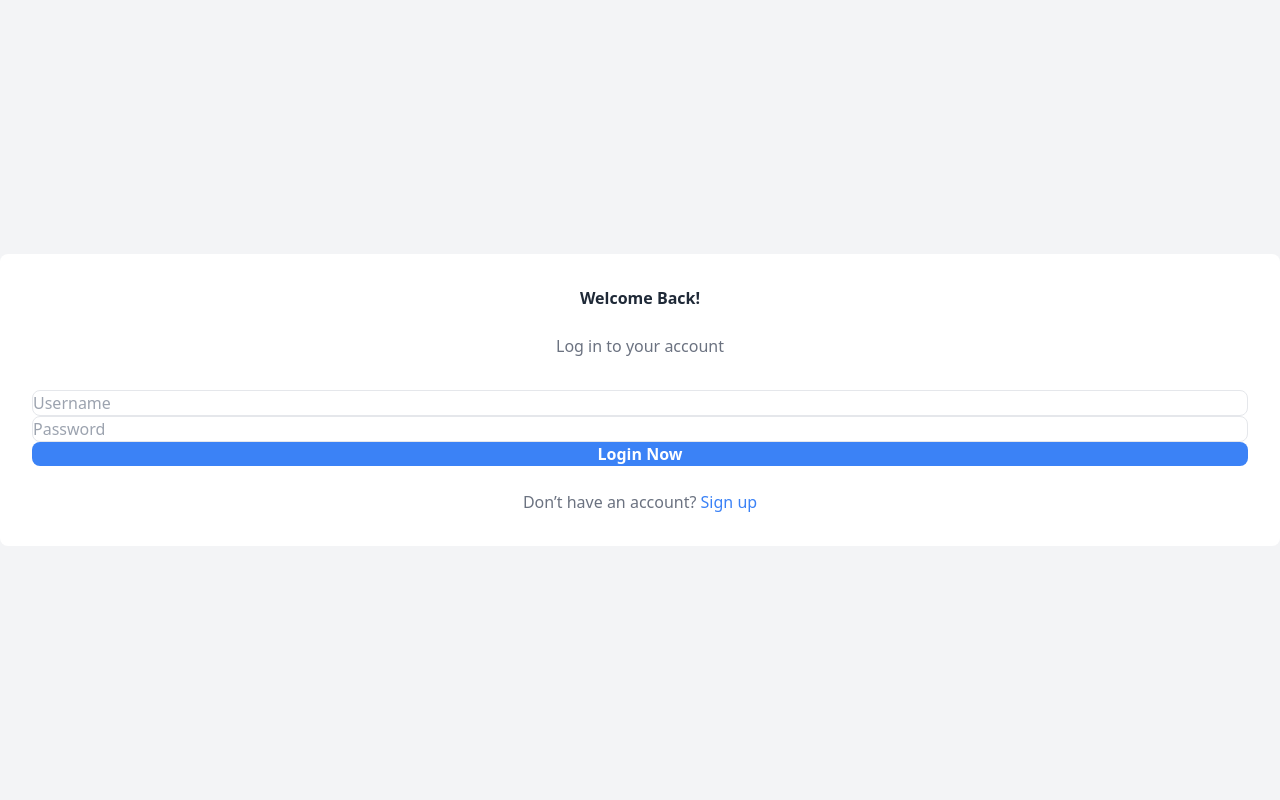
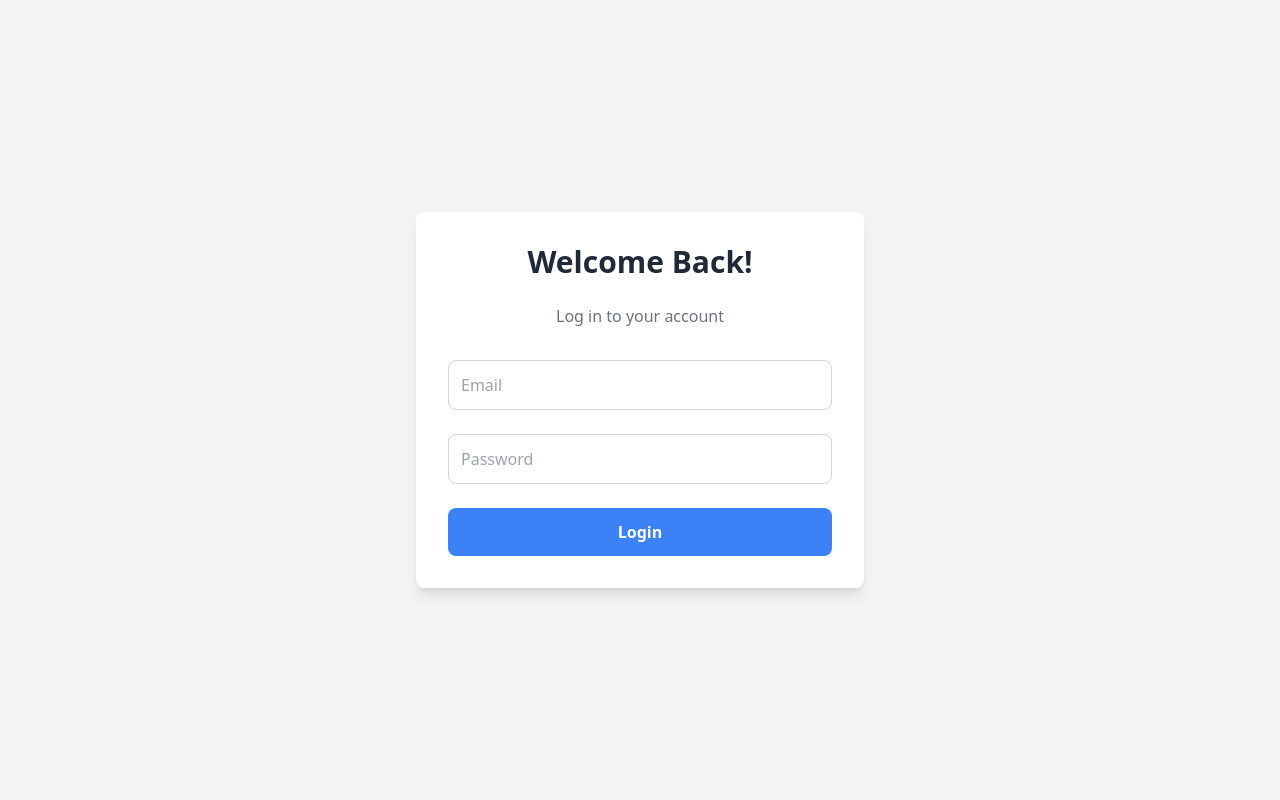
Before and after one commit to robbiedibari/FinancialWebApp, a Flask app: page /login in a window 1280 px wide. Run offline with Flask 3, Linux system fonts and the light colour scheme.

Commit message:
Fixed the login button

```diff
--- a/app.py
+++ b/app.py
@@ -1,8 +1,8 @@
-from flask import Flask, render_template, url_for, redirect,flash
+from flask import Flask, render_template, url_for, redirect, flash
 from flask_sqlalchemy import SQLAlchemy
 from flask_login import UserMixin, login_user, LoginManager, login_required, logout_user, current_user
 from flask_wtf import FlaskForm
-from wtforms import StringField, PasswordField, SubmitField,EmailField, TelField, validators
+from wtforms import StringField, PasswordField, SubmitField, EmailField, TelField, validators
 from wtforms.validators import InputRequired, Length, ValidationError
 from flask_bcrypt import Bcrypt
 import os
@@ -11,6 +11,7 @@ import os
 # Define your User model outside of create_app
 db = SQLAlchemy()  # Define SQLAlchemy instance here
 bcrypt = Bcrypt()
+
 
 def create_app():
     app = Flask(__name__)
@@ -32,6 +33,7 @@ def create_app():
     @app.route('/')
     def home():
         return render_template('home.html')
+
     @app.route('/logout')
     @login_required
     def logout():
@@ -42,10 +44,13 @@ def create_app():
     def login():
         form = LoginForm()
         if form.validate_on_submit():
-            user = User.query.filter_by(username=form.username.data).first()
+            user = User.query.filter_by(email=form.email.data).first()
             if user and bcrypt.check_password_hash(user.password, form.password.data):
                 login_user(user)
+                flash('Login successful', 'success')
                 return redirect(url_for('dashboard'))
+            else:
+                flash('Login unsuccessful, Please check your username and passoword')
         return render_template('login.html', form=form)
 
     @app.route('/dashboard', methods=['GET', 'POST'])
@@ -63,7 +68,8 @@ def create_app():
         if form.validate_on_submit():
             print('Form Submitted Successfully')
             try:
-                hashed_password = bcrypt.generate_password_hash(form.password.data).decode('utf-8')
+                hashed_password = bcrypt.generate_password_hash(
+                    form.password.data).decode('utf-8')
                 new_user = User(
                     username=form.username.data,
                     email=form.email.data,
@@ -79,7 +85,8 @@ def create_app():
 
             except Exception as e:
                 db.session.rollback()
-                flash('An error occurred during registration. Please try again.', 'danger')
+                flash(
+                    'An error occurred during registration. Please try again.', 'danger')
                 print(f"Error: {e}")
         else:
             print('Form did not validate!')
@@ -87,39 +94,49 @@ def create_app():
 
     return app
 
+
 class User(db.Model, UserMixin):
     id = db.Column(db.Integer, primary_key=True)
-    email = db.Column(db.String(20), nullable=False, unique = True)
+    email = db.Column(db.String(20), nullable=False, unique=True)
     username = db.Column(db.String(20), nullable=False, unique=True)
     password = db.Column(db.String(80), nullable=False)
-    first_name = db.Column(db.String(20), nullable= False)
-    last_name = db.Column(db.String(20), nullable = False)
+    first_name = db.Column(db.String(20), nullable=False)
+    last_name = db.Column(db.String(20), nullable=False)
 
 
 class RegistrationForm(FlaskForm):
-    username = StringField('Username', [validators.DataRequired(), validators.Length(min=4, max=25)])
-    email = EmailField('Email', [validators.DataRequired(), validators.Email()])
-    password = PasswordField('Password', [validators.DataRequired(), validators.Length(min=6)])
-    confirm_password = PasswordField('Confirm Password', [validators.DataRequired(), validators.EqualTo('password', message='Passwords must match')])
+    username = StringField(
+        'Username', [validators.DataRequired(), validators.Length(min=4, max=25)])
+    email = EmailField(
+        'Email', [validators.DataRequired(), validators.Email()])
+    password = PasswordField(
+        'Password', [validators.DataRequired(), validators.Length(min=6)])
+    confirm_password = PasswordField('Confirm Password', [validators.DataRequired(
+    ), validators.EqualTo('password', message='Passwords must match')])
     first_name = StringField('First Name', [validators.DataRequired()])
     last_name = StringField('Last Name', [validators.DataRequired()])
     submit = SubmitField('Register')
 
-
     def validate_email(self, email):
-        existing_user_email = User.query.filter_by(email = email.data).first()
+        existing_user_email = User.query.filter_by(email=email.data).first()
         if existing_user_email:
             raise ValidationError(
                 'Email already exists. Please Choose a different one.'
             )
 
+
 class LoginForm(FlaskForm):
-    username = StringField(validators=[InputRequired(), Length(min = 4, max=20)], render_kw={'placeholder' : 'Username'})
-    password = PasswordField(validators=[InputRequired(), Length(min=4, max=20)], render_kw={'placeholder': 'password'})
-    email = EmailField('Email', [validators.DataRequired()])
+    email = EmailField(
+        'Email',
+        validators=[InputRequired(), Length(max=50), validators.Email()],
+        render_kw={'placeholder': 'Email'}
+    )
+    password = PasswordField(validators=[InputRequired(), Length(
+        min=4, max=20)], render_kw={'placeholder': 'password'})
+
     submit = SubmitField('Login Now')
 
 
 if __name__ == '__main__':
     app = create_app()
-    app.run(port=5001,debug=True)
+    app.run(port=5001, debug=True)
--- a/static/css/tailwind_output.css
+++ b/static/css/tailwind_output.css
@@ -653,6 +653,10 @@ video {
   width: 100%;
 }
 
+.max-w-md {
+  max-width: 28rem;
+}
+
 .flex-1 {
   flex: 1 1 0%;
 }
@@ -663,6 +667,10 @@ video {
 
 .items-center {
   align-items: center;
+}
+
+.justify-center {
+  justify-content: center;
 }
 
 .justify-between {
@@ -677,6 +685,12 @@ video {
   --tw-space-y-reverse: 0;
   margin-top: calc(1rem * calc(1 - var(--tw-space-y-reverse)));
   margin-bottom: calc(1rem * var(--tw-space-y-reverse));
+}
+
+.space-y-6 > :not([hidden]) ~ :not([hidden]) {
+  --tw-space-y-reverse: 0;
+  margin-top: calc(1.5rem * calc(1 - var(--tw-space-y-reverse)));
+  margin-bottom: calc(1.5rem * var(--tw-space-y-reverse));
 }
 
 .space-y-8 > :not([hidden]) ~ :not([hidden]) {
@@ -701,6 +715,16 @@ video {
   border-top-width: 1px;
 }
 
+.border-gray-300 {
+  --tw-border-opacity: 1;
+  border-color: rgb(209 213 219 / var(--tw-border-opacity, 1));
+}
+
+.border-red-400 {
+  --tw-border-opacity: 1;
+  border-color: rgb(248 113 113 / var(--tw-border-opacity, 1));
+}
+
 .bg-blue-50 {
   --tw-bg-opacity: 1;
   background-color: rgb(239 246 255 / var(--tw-bg-opacity, 1));
@@ -721,13 +745,27 @@ video {
   background-color: rgb(229 231 235 / var(--tw-bg-opacity, 1));
 }
 
+.bg-red-100 {
+  --tw-bg-opacity: 1;
+  background-color: rgb(254 226 226 / var(--tw-bg-opacity, 1));
+}
+
 .bg-white {
   --tw-bg-opacity: 1;
   background-color: rgb(255 255 255 / var(--tw-bg-opacity, 1));
 }
 
+.bg-green-100 {
+  --tw-bg-opacity: 1;
+  background-color: rgb(220 252 231 / var(--tw-bg-opacity, 1));
+}
+
 .p-2 {
   padding: 0.5rem;
+}
+
+.p-3 {
+  padding: 0.75rem;
 }
 
 .p-4 {
@@ -762,6 +800,11 @@ video {
   padding-bottom: 0.75rem;
 }
 
+.py-8 {
+  padding-top: 2rem;
+  padding-bottom: 2rem;
+}
+
 .text-left {
   text-align: left;
 }
@@ -779,6 +822,11 @@ video {
   line-height: 2rem;
 }
 
+.text-3xl {
+  font-size: 1.875rem;
+  line-height: 2.25rem;
+}
+
 .text-4xl {
   font-size: 2.25rem;
   line-height: 2.5rem;
@@ -794,12 +842,21 @@ video {
   line-height: 1.75rem;
 }
 
+.text-sm {
+  font-size: 0.875rem;
+  line-height: 1.25rem;
+}
+
 .font-bold {
   font-weight: 700;
 }
 
 .font-semibold {
   font-weight: 600;
+}
+
+.capitalize {
+  text-transform: capitalize;
 }
 
 .text-blue-500 {
@@ -827,13 +884,25 @@ video {
   color: rgb(31 41 55 / var(--tw-text-opacity, 1));
 }
 
+.text-red-700 {
+  --tw-text-opacity: 1;
+  color: rgb(185 28 28 / var(--tw-text-opacity, 1));
+}
+
 .text-white {
   --tw-text-opacity: 1;
   color: rgb(255 255 255 / var(--tw-text-opacity, 1));
 }
 
-.underline {
-  text-decoration-line: underline;
+.text-green-700 {
+  --tw-text-opacity: 1;
+  color: rgb(21 128 61 / var(--tw-text-opacity, 1));
+}
+
+.shadow-lg {
+  --tw-shadow: 0 10px 15px -3px rgb(0 0 0 / 0.1), 0 4px 6px -4px rgb(0 0 0 / 0.1);
+  --tw-shadow-colored: 0 10px 15px -3px var(--tw-shadow-color), 0 4px 6px -4px var(--tw-shadow-color);
+  box-shadow: var(--tw-ring-offset-shadow, 0 0 #0000), var(--tw-ring-shadow, 0 0 #0000), var(--tw-shadow);
 }
 
 .shadow-md {
@@ -852,14 +921,13 @@ video {
   background-color: rgb(37 99 235 / var(--tw-bg-opacity, 1));
 }
 
-.hover\:text-blue-700:hover {
-  --tw-text-opacity: 1;
-  color: rgb(29 78 216 / var(--tw-text-opacity, 1));
-}
-
 .hover\:text-gray-800:hover {
   --tw-text-opacity: 1;
   color: rgb(31 41 55 / var(--tw-text-opacity, 1));
+}
+
+.hover\:underline:hover {
+  text-decoration-line: underline;
 }
 
 .focus\:outline-none:focus {
@@ -877,3 +945,7 @@ video {
   --tw-ring-opacity: 1;
   --tw-ring-color: rgb(59 130 246 / var(--tw-ring-opacity, 1));
 }
+
+.focus\:ring-offset-2:focus {
+  --tw-ring-offset-width: 2px;
+}
--- a/templates/login.html
+++ b/templates/login.html
@@ -11,20 +11,36 @@
     <h2 class="text-3xl font-semibold text-center mb-6 text-gray-800">Welcome Back!</h2>
     <p class="text-center text-gray-500 mb-8">Log in to your account</p>
 
+    <!-- Flash messages (only show after form submission) -->
+    {% if request.method == 'POST' %}
+      {% with messages = get_flashed_messages(with_categories=true) %}
+        {% if messages %}
+          <div class="mb-6">
+            {% for category, message in messages %}
+              <div class="p-4 mb-4 text-sm rounded-lg {{ 'bg-green-100 text-green-700' if category == 'success' else 'bg-red-100 text-red-700' }}" role="alert">
+                {{ message }}
+              </div>
+            {% endfor %}
+          </div>
+        {% endif %}
+      {% endwith %}
+    {% endif %}
+
     <form method="POST" action="{{ url_for('login') }}" class="space-y-6">
       {{ form.hidden_tag() }}
       <div>
-        {{ form.username(class="w-full p-3 border border-gray-300 rounded-lg focus:outline-none focus:ring-2 focus:ring-blue-500", placeholder="Username") }}
+        {{ form.email(class="w-full p-3 border border-gray-300 rounded-lg focus:outline-none focus:ring-2 focus:ring-blue-500", placeholder="Email") }}
       </div>
       <div>
         {{ form.password(class="w-full p-3 border border-gray-300 rounded-lg focus:outline-none focus:ring-2 focus:ring-blue-500", placeholder="Password") }}
       </div>
       <div>
-        {{ form.submit(class="w-full p-3 bg-blue-500 text-white font-semibold rounded-lg hover:bg-blue-600") }}
+        <button
+          type="submit"
+          class="w-full p-3 bg-blue-500 text-white font-semibold rounded-lg hover:bg-blue-600 focus:outline-none focus:ring-2 focus:ring-blue-500 focus:ring-offset-2">
+          Login
+        </button>
       </div>
     </form>
-
-    <p class="text-center text-gray-500 mt-6">Don’t have an account? <a href="{{ url_for('register') }}" class="text-blue-500 hover:underline">Sign up</a></p>
-  </div>
 </body>
 </html>
```
Also changed, not shown: database.db.
